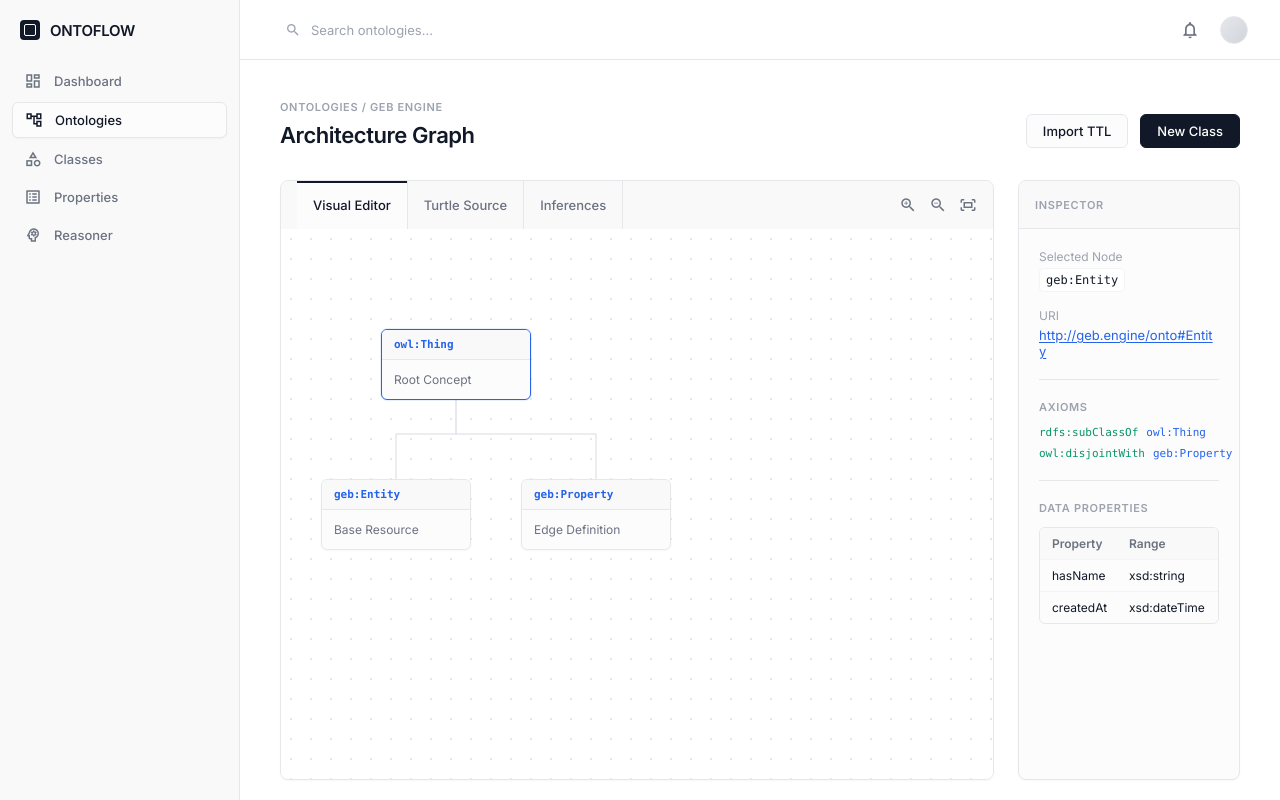
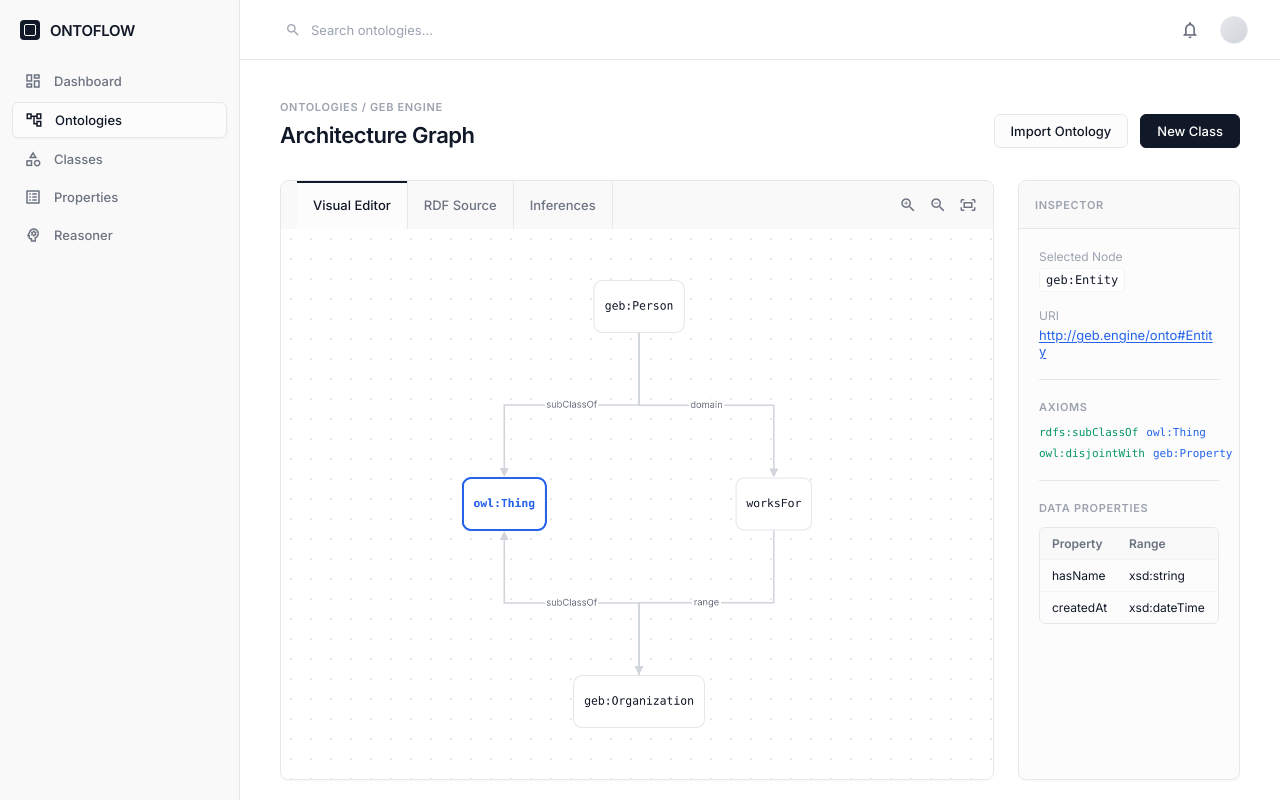
Before and after one commit to anpag/semantic-ontology-ui, an Angular app: page / in a window 1280 px wide. Built offline with nearby package versions, Linux system fonts and the light colour scheme.

Commit message:
feat(ui): integrate cytoscape.js for interactive ontology graph visualization

```diff
--- a/package.json
+++ b/package.json
@@ -20,6 +20,7 @@
     "@angular/platform-browser": "^18.2.0",
     "@angular/platform-browser-dynamic": "^18.2.0",
     "@angular/router": "^18.2.0",
+    "cytoscape": "^3.34.0",
     "rxjs": "~7.8.0",
     "tslib": "^2.3.0",
     "zone.js": "~0.14.10"
@@ -28,6 +29,7 @@
     "@angular-devkit/build-angular": "^18.2.21",
     "@angular/cli": "^18.2.21",
     "@angular/compiler-cli": "^18.2.0",
+    "@types/cytoscape": "^3.21.9",
     "@types/jasmine": "~5.1.0",
     "jasmine-core": "~5.2.0",
     "karma": "~6.4.0",
--- a/src/app/features/dashboard/dashboard.component.html
+++ b/src/app/features/dashboard/dashboard.component.html
@@ -4,7 +4,7 @@
     <h1>Architecture Graph</h1>
   </div>
   <div class="actions">
-    <button class="btn-secondary">Import TTL</button>
+    <button class="btn-secondary">Import Ontology</button>
     <button class="btn-primary">New Class</button>
   </div>
 </div>
@@ -15,7 +15,7 @@
     <div class="panel-header">
       <div class="tabs">
         <div class="tab active">Visual Editor</div>
-        <div class="tab">Turtle Source</div>
+        <div class="tab">RDF Source</div>
         <div class="tab">Inferences</div>
       </div>
       <div class="tools">
@@ -26,27 +26,7 @@
     </div>
 
     <div class="graph-canvas">
-      <!-- Architectural diagram representation instead of bubbles -->
-      <div class="entity-card root" style="top: 100px; left: 100px;">
-        <div class="card-header">owl:Thing</div>
-        <div class="card-body">Root Concept</div>
-      </div>
-
-      <div class="entity-card child" style="top: 250px; left: 40px;">
-        <div class="card-header">geb:Entity</div>
-        <div class="card-body">Base Resource</div>
-      </div>
-
-      <div class="entity-card child" style="top: 250px; left: 240px;">
-        <div class="card-header">geb:Property</div>
-        <div class="card-body">Edge Definition</div>
-      </div>
-
-      <!-- Orthogonal SVG lines for professional diagram feel -->
-      <svg class="graph-edges">
-        <path d="M 175 160 L 175 205 L 115 205 L 115 250" fill="none" stroke="var(--border-color-dark)" stroke-width="1.5" />
-        <path d="M 175 160 L 175 205 L 315 205 L 315 250" fill="none" stroke="var(--border-color-dark)" stroke-width="1.5" />
-      </svg>
+      <app-ontology-graph></app-ontology-graph>
     </div>
   </div>
 
--- a/src/app/features/dashboard/dashboard.component.ts
+++ b/src/app/features/dashboard/dashboard.component.ts
@@ -1,9 +1,11 @@
 import { Component } from '@angular/core';
+import { CommonModule } from '@angular/common';
+import { OntologyGraphComponent } from '../ontology-graph/ontology-graph.component';
 
 @Component({
   selector: 'app-dashboard',
   standalone: true,
-  imports: [],
+  imports: [CommonModule, OntologyGraphComponent],
   templateUrl: './dashboard.component.html',
   styleUrl: './dashboard.component.scss'
 })
--- /dev/null
+++ b/src/app/features/ontology-graph/ontology-graph.component.html
@@ -0,0 +1 @@
+<div #cy id="cy" class="cy-container"></div>
--- /dev/null
+++ b/src/app/features/ontology-graph/ontology-graph.component.scss
@@ -0,0 +1,8 @@
+.cy-container {
+  width: 100%;
+  height: 100%;
+  position: absolute;
+  top: 0;
+  left: 0;
+  z-index: 10;
+}
--- /dev/null
+++ b/src/app/features/ontology-graph/ontology-graph.component.ts
@@ -0,0 +1,85 @@
+import { Component, ElementRef, ViewChild, AfterViewInit } from '@angular/core';
+import cytoscape from 'cytoscape';
+
+@Component({
+  selector: 'app-ontology-graph',
+  standalone: true,
+  templateUrl: './ontology-graph.component.html',
+  styleUrl: './ontology-graph.component.scss'
+})
+export class OntologyGraphComponent implements AfterViewInit {
+  @ViewChild('cy') cyElement!: ElementRef;
+  private cy: cytoscape.Core | undefined;
+
+  ngAfterViewInit(): void {
+    this.initGraph();
+  }
+
+  private initGraph(): void {
+    this.cy = cytoscape({
+      container: this.cyElement.nativeElement,
+      elements: [
+        { data: { id: 'thing', name: 'owl:Thing', type: 'root' } },
+        { data: { id: 'person', name: 'geb:Person', type: 'class' } },
+        { data: { id: 'org', name: 'geb:Organization', type: 'class' } },
+        { data: { id: 'worksFor', name: 'worksFor', type: 'property' } },
+        { data: { source: 'person', target: 'thing', label: 'subClassOf' } },
+        { data: { source: 'org', target: 'thing', label: 'subClassOf' } },
+        { data: { source: 'person', target: 'worksFor', label: 'domain' } },
+        { data: { source: 'worksFor', target: 'org', label: 'range' } }
+      ],
+      style: [
+        {
+          selector: 'node',
+          style: {
+            'label': 'data(name)',
+            'shape': 'round-rectangle',
+            'background-color': '#ffffff',
+            'border-color': '#e5e7eb',
+            'border-width': 1,
+            'color': '#111827',
+            'font-family': 'Menlo, Monaco, monospace',
+            'font-size': '11px',
+            'text-valign': 'center',
+            'text-halign': 'center',
+            'width': 'label',
+            'padding': '10px'
+          }
+        },
+        {
+          selector: 'node[type="root"]',
+          style: {
+            'border-color': '#2563eb',
+            'border-width': 2,
+            'color': '#2563eb',
+            'font-weight': 'bold'
+          }
+        },
+        {
+          selector: 'edge',
+          style: {
+            'width': 1.5,
+            'line-color': '#d1d5db',
+            'target-arrow-color': '#d1d5db',
+            'target-arrow-shape': 'triangle',
+            'curve-style': 'taxi', // Orthogonal routing for architecture feel
+            'taxi-direction': 'downward',
+            'label': 'data(label)',
+            'font-size': '9px',
+            'color': '#6b7280',
+            'text-background-opacity': 1,
+            'text-background-color': '#ffffff',
+            'text-background-padding': '2px',
+            'font-family': 'Inter, sans-serif'
+          }
+        }
+      ],
+      layout: {
+        name: 'breadthfirst',
+        directed: true,
+        padding: 50,
+        spacingFactor: 1.5
+      }
+    });
+  }
+}
```
Also changed, not shown: 1 other file (tests, documents, lock files or other folders).
